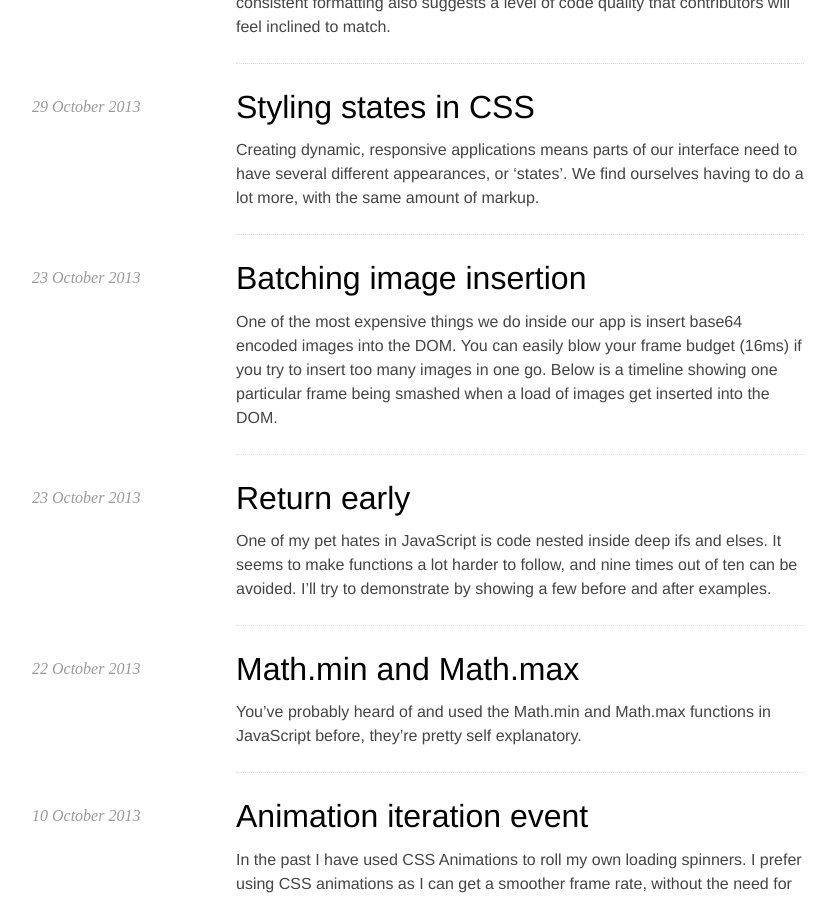
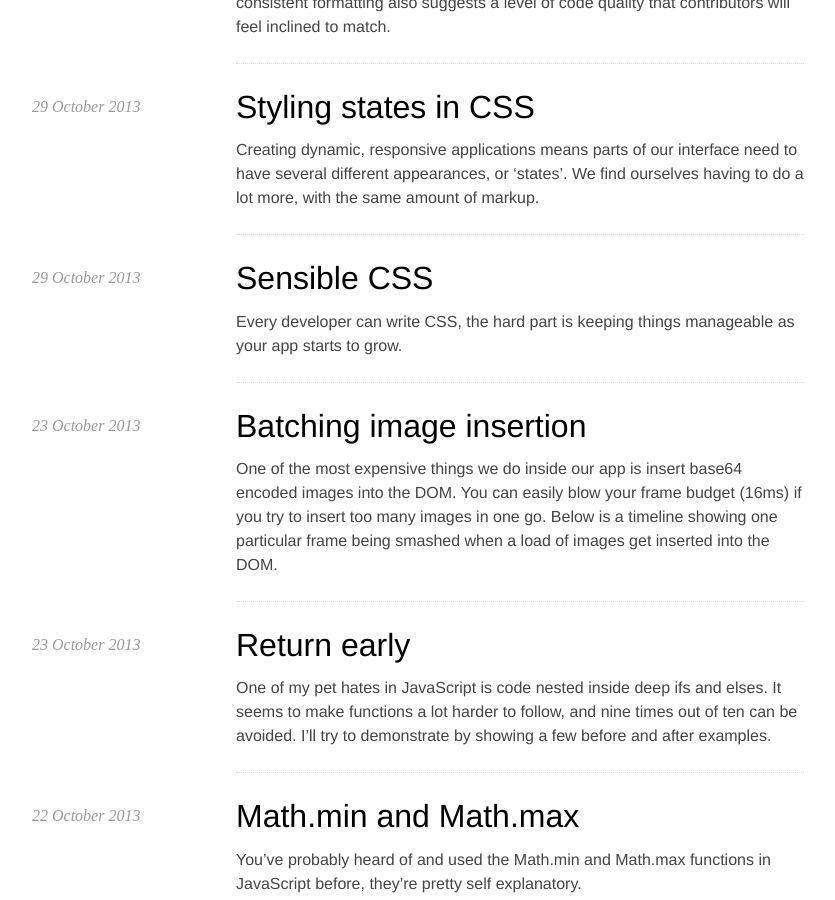
Before and after one commit to wilsonpage/blog, a Jekyll site: the page built from index.html, in a window 1280 px wide and 900 px high, scrolled down 1203 px. Shown: the whole window, without its empty margins (120-955 px from the left). Built offline with Jekyll 4.4.1, drawn with Linux system fonts in a browser that asks for light colours; Markdown is read by kramdown in place of the engine named in the settings; part of the change alters nothing that is shown.

Commit message:
Publish 'Sensible CSS'

```diff
--- a/_drafts/2013-10-29-sensible-css.markdown
+++ b/_posts/2013-10-29-sensible-css.markdown
@@ -17,7 +17,7 @@ Aside from which preprocessor you choose to use, I will become your closest ally
 
 ### 2. Standard padding
 
-Throughout our app we need to use padding and margins to space things out. In apps I've worked on in the pass these values have all to often just been random pixel values that looked close to the mockup at the time.
+Throughout our app we need to use padding and margins to space things out. In apps I've worked on in the past these values have all to often just been random pixel values that looked close to the mockup at the time.
 
 Keep all spacing in your app looking consistent by introducing padding variables. I like to keep these 'app wide' variables in a single file called `vars.scss`.
 
@@ -35,6 +35,19 @@ Throughout your app make it a rule that every padding or margin definition must
 .header {
   padding: $padding;
   margin-bottom: $padding-200;
+}
+{% endhighlight %}
+
+> If you're targeting relatively modern browsers, or aren't using a pre-processor, you could also look at using `rem` units to do something similar.
+
+{% highlight css %}
+html {
+  font-size: 14px;
+}
+
+.header {
+  padding: 1rem;
+  margin-bottom: 2rem;
 }
 {% endhighlight %}
 
@@ -58,18 +71,11 @@ $color-warm-grey-2: #74736C;
 
 It's now a breeze if your designer wants to alter the color pallet slightly.
 
-
-
-### Modules (OOCSS)
-
-### Naming
-
 ### Nesting
 
 With CSS preprocessors comes the ability to nest selectors. With all new things, it's easy to get carried away. I like to keep it to a minimum, attempting not to nest deeper than three levels. I name my classes in a way that means that I can write really short, specific selectors.
 
 This is good for selector matching performance (negligible) and means elements remain portable. By 'portable' I mean that if markup changes slightly, you don't have to go through altering selectors that were previously very specific, so that they match the new document structure.
-
 
 ### File structure
 
@@ -108,9 +114,47 @@ If the markup looks like this,
 .header_search {}
 {% endhighlight %}
 
-### Property order
+### Styling state
 
-### Mixins
+At some point you're going to have to override the default styling of an element when your app is in a specific state. 'State' could be anything, but I'll use the simple example of a disabled button. Our default styling for the button is active, then we have a selector that overrides the default appearance to give it a 'disabled' appearance. One way of structuring this that I'm sure you've all come across is this:
+
+{% highlight css %}
+.my-button {
+  background: red
+}
+
+/* 1000 lines later or in another file */
+
+.my-button[disabled],
+.my-other-thing[disabled] {
+  opacity: 0.5;
+  pointer-events: none;
+}
+{% endhighlight %}
+
+This is a nightmare. If I've be given the task to work on `.my-button` I want to go the the initial selector and see *all* the possible states that element can be in, in one place. I am then able to make informed judgements when taking care of my task.
+
+{% highlight css %}
+/** My Button
+ ---------------------------------------------------------*/
+
+.my-button {
+  background: red
+}
+
+/**
+ * [disabled]
+ */
+
+.my-button[disabled] {
+  opacity: 0.5;
+  pointer-events: none;
+}
+{% endhighlight %}
+
+I also included a handy divider that gives pre-warning to other developers that I'm defining a stateful override based on the `[disabled]` attribute.
+
+> I wrote a more detailed post on ['Styling state in CSS'](/styling-states-in-css/)
 
 ### JS only classes
 
@@ -136,8 +180,6 @@ In CSS we use the un-prefixed class. **Styling using the `js-*` classes is stric
 }
 {% endhighlight %}
 
-### Reset
-
 ### Avoid 'globals'
 
 In JavaScript it is common knowledge that polluting the global scope with variables is bad practice, in CSS it is less well known. I've inherited projects where I have spent months battling against global styles, let me give an example,
@@ -148,7 +190,7 @@ button {
 }
 {% endhighlight %}
 
-By writing the above CSS the developer has made the assumption that every `<button>` element in the application must have the following styles. Now everytime I want to use a button element I find myself reseting these styles,
+By writing the above CSS the developer has made the assumption that every `<button>` element in the application must have the following styles. Now every-time I want to use a button element I find myself reseting these styles.
 
 {% highlight scss %}
 .my-button {
@@ -157,3 +199,15 @@ By writing the above CSS the developer has made the assumption that every `<butt
 {% endhighlight %}
 
 If we have third-party widgets in our app, they too will be impacted by these global styles.
+
+I usually try to avoid tag selectors, but if they must be used, I use a direct-child selector (`>`) to ensure these styles don't leak where they're not wanted.
+
+{% highlight css %}
+.my-container > button {
+  margin-bottom: 20px;
+}
+{% endhighlight %}
+
+### Summary
+
+We've all experienced a CSS nightmare at some point; it takes discipline and conventions to keep everything sane. I've tried a lot of things, some worked, some didn't. In this article I've tried to distill 'the best bits'. Drop a comment if you've discovered techniques that help maintain your sanity.
```
